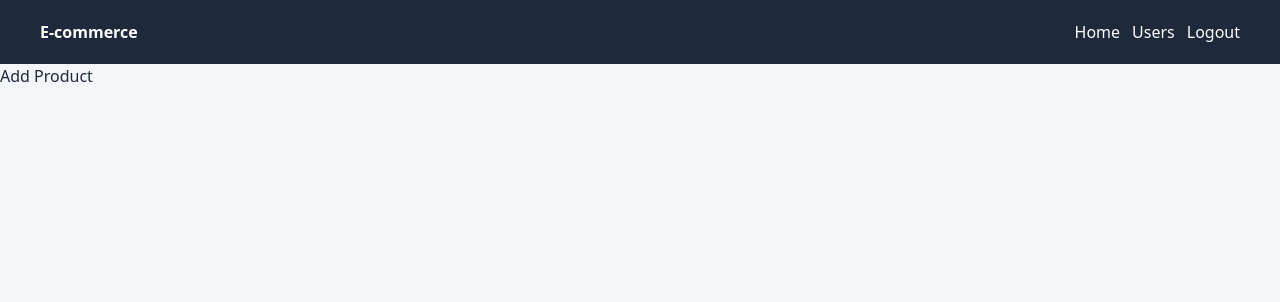
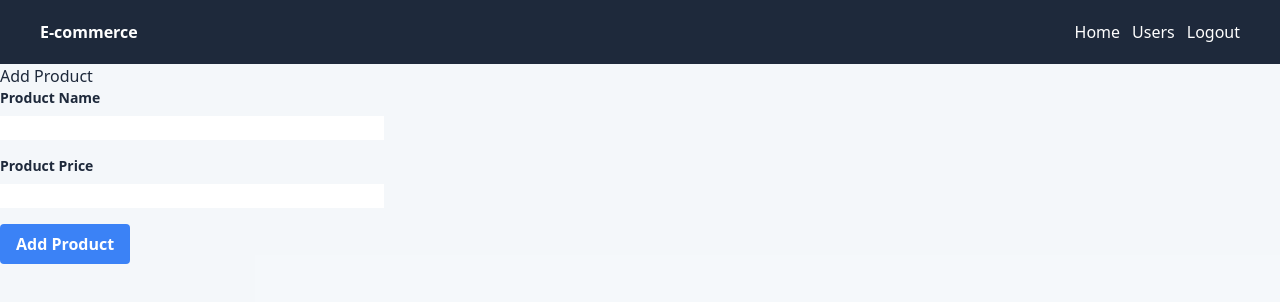
Before and after one commit to paulcaringal13/e-commerce-vue, a Vue app in the folder sanctum-app/: page /add/1 in a window 1280 px wide. Shown: the top 302 px of the page. Built offline with nearby package versions, Linux system fonts and the light colour scheme; no server answers; sample sign-in values are in the browser's storage; what oh-vue-icons would draw is missing.

Commit message:
+ add  product component

```diff
--- a/sanctum-app/src/components/AddProduct.vue
+++ b/sanctum-app/src/components/AddProduct.vue
@@ -1,13 +1,45 @@
 <template>
-  <div className="flex flex-col h-full w-full">
+  <div class="flex flex-col h-full w-full">
     <NavbarComponent />
 
     <h1>Add Product</h1>
+
+    <form @submit.prevent="addProduct" class="w-full max-w-sm">
+      <div class="mb-4">
+        <label for="product_name" class="block text-sm font-bold mb-2"
+          >Product Name</label
+        >
+        <input
+          v-model="productName"
+          type="text"
+          id="product_name"
+          class="form-input w-full"
+        />
+      </div>
+      <div class="mb-4">
+        <label for="product_price" class="block text-sm font-bold mb-2"
+          >Product Price</label
+        >
+        <input
+          v-model="productPrice"
+          type="number"
+          id="product_price"
+          class="form-input w-full"
+        />
+      </div>
+      <button
+        type="submit"
+        class="bg-blue-500 hover:bg-blue-700 text-white font-bold py-2 px-4 rounded"
+      >
+        Add Product
+      </button>
+    </form>
   </div>
 </template>
 
 <script>
 import NavbarComponent from "./NavbarComponent.vue";
+import axiosClient from "../../axios/axios";
 
 export default {
   name: "AddProduct",
@@ -15,7 +47,12 @@ export default {
   components: {
     NavbarComponent,
   },
-
+  data() {
+    return {
+      productName: "",
+      productPrice: null,
+    };
+  },
   computed: {
     userId() {
       return localStorage.getItem("id");
@@ -24,5 +61,27 @@ export default {
   mounted() {
     this.$store.dispatch("getUser", localStorage.getItem("id"));
   },
+  methods: {
+    addProduct() {
+      const newProduct = {
+        product_name: this.productName,
+        product_price: this.productPrice,
+      };
+
+      axiosClient
+        .post("/products/add", newProduct)
+        .then((response) => {
+          alert("Product added successfully!");
+
+          this.$store.dispatch("addProduct", response.data.product);
+          // Optionally, redirect to product list page
+          this.$router.push("/home/" + localStorage.getItem("id"));
+        })
+        .catch((error) => {
+          console.error("Error adding product:", error);
+          alert("Failed to add product. Please try again.");
+        });
+    },
+  },
 };
 </script>
--- a/sanctum-app/src/components/HomePage.vue
+++ b/sanctum-app/src/components/HomePage.vue
@@ -1,9 +1,17 @@
 <template>
   <div className="flex flex-col h-full w-full">
     <NavbarComponent />
-    <button @click="gotoEditProduct(1)">Edit</button>
-    <button @click="gotoAddProduct()">Add</button>
-    <button @click="gotoDeleteProduct(1)">Delete</button>
+
+    <div className="flex flex-row justify-between w-full">
+      <h1>Products</h1>
+      <router-link :to="`/add/${userId}`">Add</router-link>
+    </div>
+    <ul>
+      <li v-for="product in products" :key="product.id">
+        {{ product.id }} | {{ product.product_name }} -
+        {{ product.product_price }}
+      </li>
+    </ul>
   </div>
 </template>
 
@@ -12,30 +20,19 @@ import NavbarComponent from "./NavbarComponent.vue";
 
 export default {
   name: "HomePage",
-
   components: {
     NavbarComponent,
   },
-
   computed: {
     userId() {
       return localStorage.getItem("id");
     },
-  },
-  methods: {
-    gotoEditProduct(prodId) {
-      this.$router.push(`/edit/${localStorage.getItem("id")}`);
-      localStorage.setItem("prodId", prodId);
-    },
-    gotoAddProduct() {
-      this.$router.push(`/add/${localStorage.getItem("id")}`);
-    },
-    gotoDeleteProduct(prodId) {
-      this.$router.push(`/delete/${localStorage.getItem("id")}`);
-      localStorage.setItem("prodId", prodId);
+    products() {
+      return this.$store.state.products;
     },
   },
   mounted() {
+    this.$store.dispatch("getProduct");
     this.$store.dispatch("getUser", localStorage.getItem("id"));
   },
 };
--- a/sanctum-app/src/store/index.js
+++ b/sanctum-app/src/store/index.js
@@ -1,5 +1,6 @@
 import { createStore } from "vuex";
 import axiosClient from "../../axios/axios";
+
 
 export default createStore({
   state: {
@@ -8,10 +9,17 @@ export default createStore({
       id: localStorage.getItem("id"),
       email: localStorage.getItem("email"),
     },
+    products: [], // Initialize products array
   },
   mutations: {
     setUser(state, currentUser) {
       state.user = currentUser;
+    },
+    getProduct(state, products) {
+      state.products = products;
+    },
+    addProduct(state, newProduct) {
+      state.products.unshift(newProduct);
     },
   },
 
@@ -27,5 +35,21 @@ export default createStore({
     setCurrentUser({ commit }, currentUser) {
       commit("setUser", currentUser);
     },
+    // Action to get a new product
+    getProduct({ commit }) {
+      axiosClient
+        .get("/products")
+        .then((response) => {
+          commit("getProduct", response.data.products);
+        })
+        .catch((error) => {
+          console.error("Error fetching products:", error);
+        });
+    },
+    // Action to add a new product
+    addProduct({ commit }, productData) {
+      // Commit the mutation to update the state with the new product
+      commit("addProduct", productData);
+    },
   },
 });
```
Also changed, not shown: 1 other file (tests, documents, lock files or other folders).
